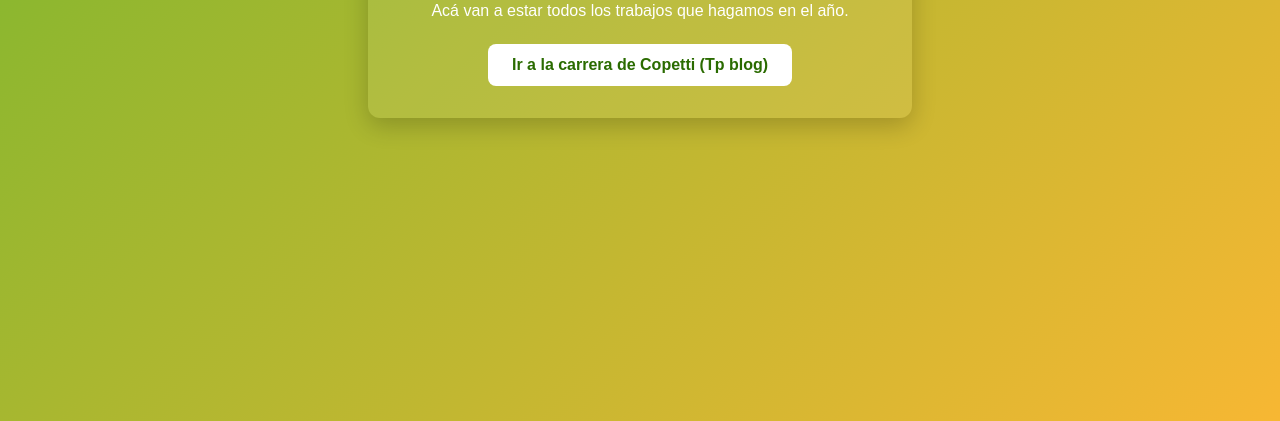
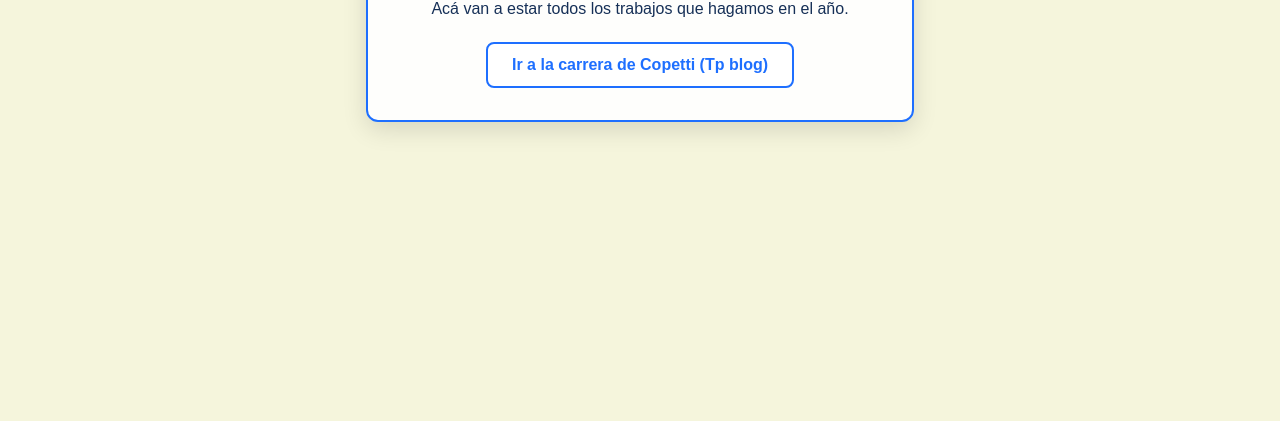
Before and after one commit to Tomi1812/granjerosfarmingsimulator, a plain HTML site: page index.html in a window 1280 px wide. Shown: the part 379-800 px from the top of the page. Drawn offline with Linux system fonts and the light colour scheme.

Commit message:
Update styles for body and card in index.html

```diff
--- a/index.html
+++ b/index.html
@@ -5,12 +5,48 @@
 <meta name="viewport" content="width=device-width,initial-scale=1">
 <title>Pantalla — Granjeros Farming Simulator</title>
 <style>
-  body { margin:0; font-family: Arial, sans-serif; display:flex; align-items:center; justify-content:center; height:100vh; background: linear-gradient(135deg,#74b72e,#f7b733); color:#fff; }
-  .card { background: rgba(255,255,255,0.08); padding:2rem; text-align:center; border-radius:12px; box-shadow:0 8px 24px rgba(0,0,0,0.2); max-width:480px; width:90%; }
-  h1{margin:0 0 0.5rem}
-  p{margin:0 0 1.5rem}
-  .btn{ display:inline-block; background:#fff; color:#2a6b00; padding:0.75rem 1.5rem; border-radius:8px; text-decoration:none; font-weight:700; }
-  .btn:hover{opacity:0.95}
+  /* Fondo crema y contornos azules */
+  body {
+    margin: 0;
+    font-family: Arial, sans-serif;
+    display: flex;
+    align-items: center;
+    justify-content: center;
+    height: 100vh;
+    background: #f5f5dc; /* crema */
+    color: #0b2a66;
+  }
+
+  .card {
+    background: rgba(255,255,255,0.92);
+    padding: 2rem;
+    text-align: center;
+    border-radius: 12px;
+    box-shadow: 0 8px 24px rgba(0,0,0,0.12);
+    max-width: 480px;
+    width: 90%;
+    border: 2px solid #1e6fff; /* contorno azul */
+  }
+
+  h1 { margin: 0 0 0.5rem; }
+
+  p {
+    margin: 0 0 1.5rem;
+    color: #163057;
+  }
+
+  .btn {
+    display: inline-block;
+    background: #fff;
+    color: #1e6fff; /* texto azul para contraste con el contorno */
+    padding: 0.75rem 1.5rem;
+    border-radius: 8px;
+    text-decoration: none;
+    font-weight: 700;
+    border: 2px solid #1e6fff; /* contorno azul */
+  }
+
+  .btn:hover { opacity: 0.95; }
 </style>
 </head>
 <body>
```
